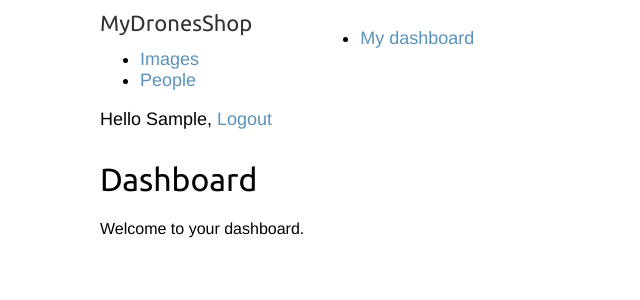
After one commit to AlexandrKravtsov/Fall_in_Django_E_commerce, a Django app: page /account/ in a window 1280 px wide. The commit adds this page. Shown: the top 300 px of the page, without its empty margins (0-640 px from the left). Run offline with Django 5.2, Linux system fonts and the light colour scheme; the visitor is signed in with stand-in values (Sample User, id 1).

```diff
--- /dev/null
+++ b/account/templates/account/dashboard.html
@@ -0,0 +1,10 @@
+{% extends "base.html" %}
+
+{% block title %}Dashboard{% endblock %}
+
+{% block content %}
+
+    <h1>Dashboard</h1>
+    <p>Welcome to your dashboard.</p>
+
+{% endblock %}
--- a/account/templates/base.html
+++ b/account/templates/base.html
@@ -12,7 +12,33 @@
 <body>
 
 <div id = "header">
-    <span class = "logo">Bookmarks</span>
+    <span class = "logo">MyDronesShop</span>
+
+    {% if request.user.is_authenticated %}
+        <ul class = "menu">
+            <li {% if section == "dashboard" %}class="selected"{% endif %}>
+                <a href = "{% url "dashboard" %}">My dashboard</a>
+            </li>
+            <li {% if section == "images" %}class="selected"{% endif %}>
+                <a href = "#">Images</a>
+            </li>
+            <li {% if section == "people" %}class="selected"{% endif %}>
+                <a href = "#">People</a>
+            </li>
+        </ul>
+    {% endif %}
+
+    <span class = "user">
+
+     {% if request.user.is_authenticated %}
+         Hello {{ request.user.first_name|default:request.user.username }},
+         <a href = "{% url "logout" %}">Logout</a>
+     {% else %}
+         <a href = "{% url "login" %}">Log-in</a>
+     {% endif %}
+
+    </span>
+
 </div>
 
 <div id = "content">
--- a/account/urls.py
+++ b/account/urls.py
@@ -1,6 +1,12 @@
 from django.urls import path
+from django.contrib.auth import views as auth_views
 from . import views
 
 urlpatterns = [
-        path('login/', views.user_login, name='login'),
+        # path('login/', views.user_login, name='login'),
+
+        path('login/', auth_views.LoginView.as_view(), name='login'),
+        path('logout/', auth_views.LogoutView.as_view(), name='logout'),
+
+        path('', views.dashboard, name='dashboard'),
 ]
--- a/account/views.py
+++ b/account/views.py
@@ -6,6 +6,14 @@ from django.http import HttpResponse
 from django.shortcuts import render
 from django.contrib.auth import authenticate, login
 from .forms import LoginForm
+from django.contrib.auth.decorators import login_required
+
+
+@login_required
+def dashboard(request):
+    return render(request,
+                  'account/dashboard.html',
+                  {'section': 'dashboard'})
 
 
 def user_login(request):
@@ -19,8 +27,7 @@ def user_login(request):
             if user is not None:
                 if user.is_active:
                     login(request, user)
-                    return HttpResponse('Authenticated '\
-                                        'successfully')
+                    return HttpResponse('Authenticated successfully')
                 else:
                     return HttpResponse('Disabled account')
             else:
```
Also changed, not shown: account/templates/registration/logged_out.html (added, +11 -0 lines), account/templates/registration/login.html (added, +34 -0 lines), settings/settings.py (+8 -0 lines).
